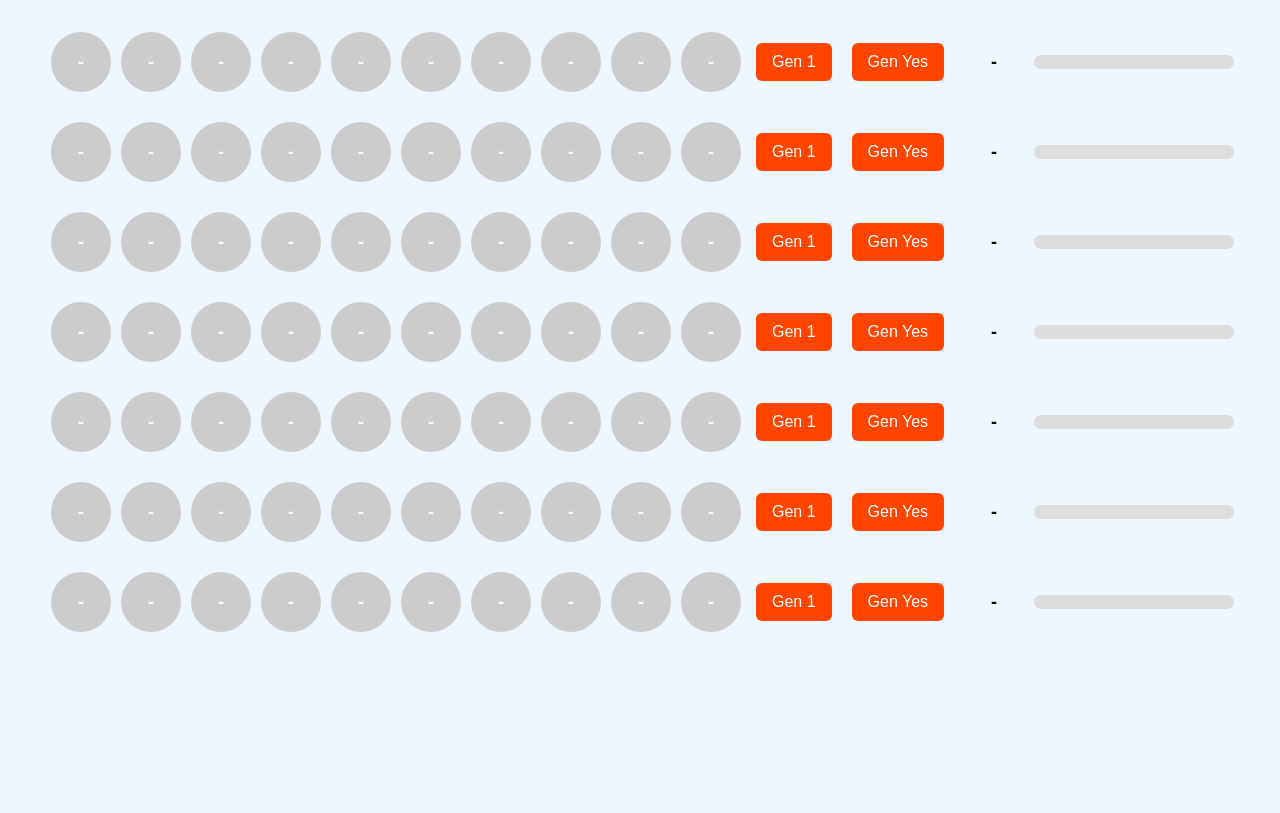
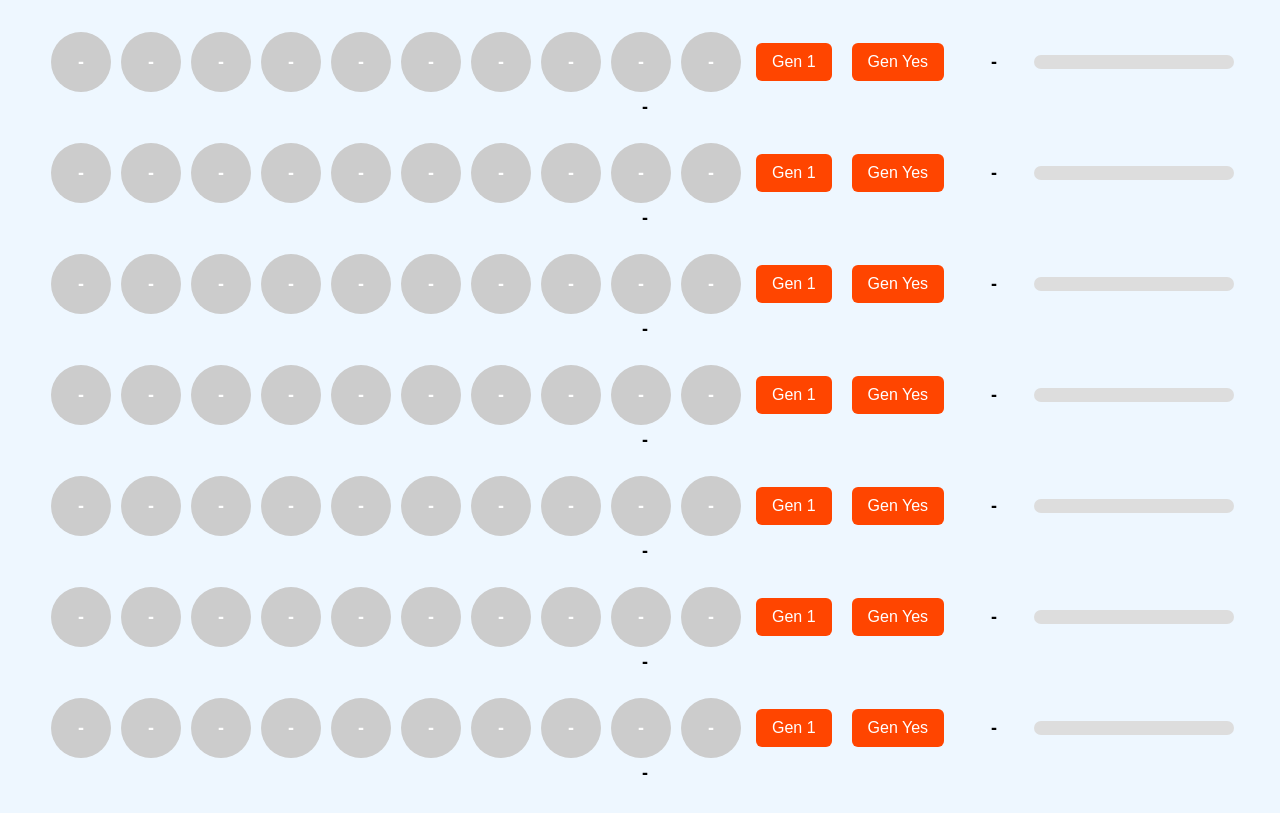
Before and after one commit to Transliterator/Coin_Demo_10, a plain HTML site: page index.html in a window 1280 px wide. Shown: the part 99-912 px from the top of the page. Before the commit the page ends 800 px from the top, so only its background shows below. Drawn offline with Linux system fonts and the light colour scheme.

Commit message:
Update index.html

```diff
--- a/index.html
+++ b/index.html
@@ -1,3 +1,4 @@
+
 
 
 <!DOCTYPE html>
@@ -77,6 +78,12 @@
       background: gray;
       transition: width 0.3s;
     }
+    .years {
+      width: 60px;
+      font-size: 18px;
+      font-weight: bold;
+      margin-left: 10px;
+    }
   </style>
 </head>
 <body>
@@ -114,6 +121,7 @@
         });
         counter.innerText = "-";
         fill.style.width = "0%";
+        years.innerText = "-";
       };
       row.appendChild(btnGen1);
 
@@ -140,14 +148,16 @@
             const ratio = Math.min(attempts / expected, 2); // clamp at 200%
             fill.style.width = `${Math.min(ratio * 100, 100)}%`;
 
-            // Color logic
-            if (attempts < expected * 0.5) {
+            // Color logic with ±30% range
+            if (attempts < expected * 0.7) {
               fill.style.background = "green";
-            } else if (attempts > expected * 1.5) {
+            } else if (attempts > expected * 1.3) {
               fill.style.background = "red";
             } else {
               fill.style.background = "blue";
             }
+
+            years.innerText = (attempts / 365).toFixed(2);
           }
         };
         generateUntilYes();
@@ -168,6 +178,12 @@
       barContainer.appendChild(fill);
       row.appendChild(barContainer);
 
+      // Years display
+      const years = document.createElement("div");
+      years.className = "years";
+      years.innerText = "-";
+      row.appendChild(years);
+
       return row;
     }
 
```
